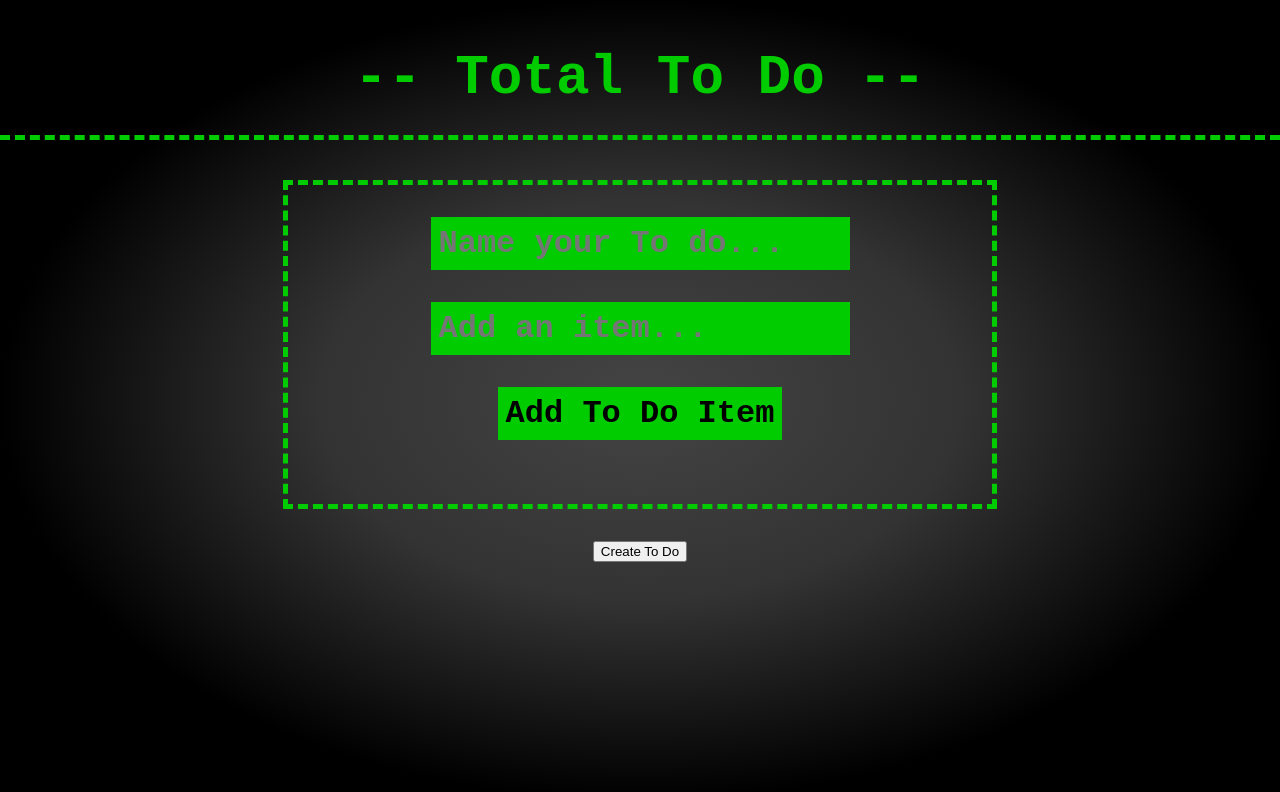
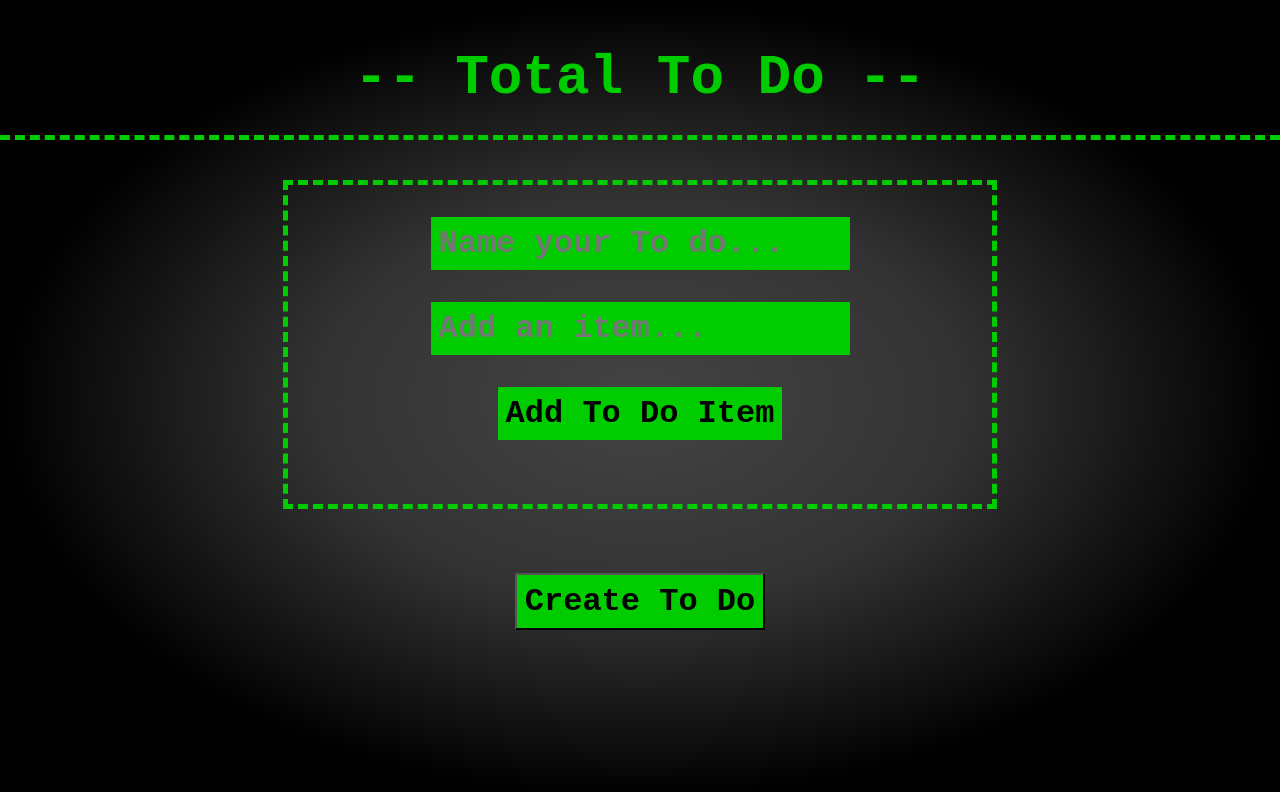
Before and after one commit to tommygee63/totaltodo, a React (Create React App) app: page /createTodo in a window 1280 px wide. Shown: the top 792 px of the page. Built offline with nearby package versions, Linux system fonts and the light colour scheme.

Commit message:
Update styling for form

```diff
--- a/src/components/FormSubmitButton.js
+++ b/src/components/FormSubmitButton.js
@@ -23,5 +23,5 @@ export function FormSubmitButton({setName, setTodoItems, name, todoItems}) {
         navigate('/')
     };
 
-    return <button onClick={handleClick} >Create To Do</button>
+    return <button onClick={handleClick} className='submit' >Create To Do</button>
 };
--- a/src/components/TodoForm.js
+++ b/src/components/TodoForm.js
@@ -3,9 +3,9 @@ import React from 'react';
 export function TodoForm({handleSubmit, handleNameChange, handleItemChange, name, item}) {
     return (
         <form onSubmit={handleSubmit} >
-            <input type='text' value={name} onChange={handleNameChange} placeholder='Name your To do...' />
+            <input type='text' value={name} onChange={handleNameChange} placeholder='Name your To do...' required />
             <br/>
-            <input type='text' value={item} onChange={handleItemChange} placeholder='Add an item...' />
+            <input type='text' value={item} onChange={handleItemChange} placeholder='Add an item...' required />
             <br/>
             <input type='submit' value='Add To Do Item' />
             <br/>
--- a/src/features/CreateTodoForm/CreateTodoForm.js
+++ b/src/features/CreateTodoForm/CreateTodoForm.js
@@ -41,7 +41,7 @@ export function CreateTodoForm() {
         name={name}
         item={item}
              />
-             <FormSubmitButton setName={setName} setTodoItems={setTodoItems} name={name} todoItems={todoItems} />
+            <FormSubmitButton setName={setName} setTodoItems={setTodoItems} name={name} todoItems={todoItems} />
         </>
     )
 };
```
